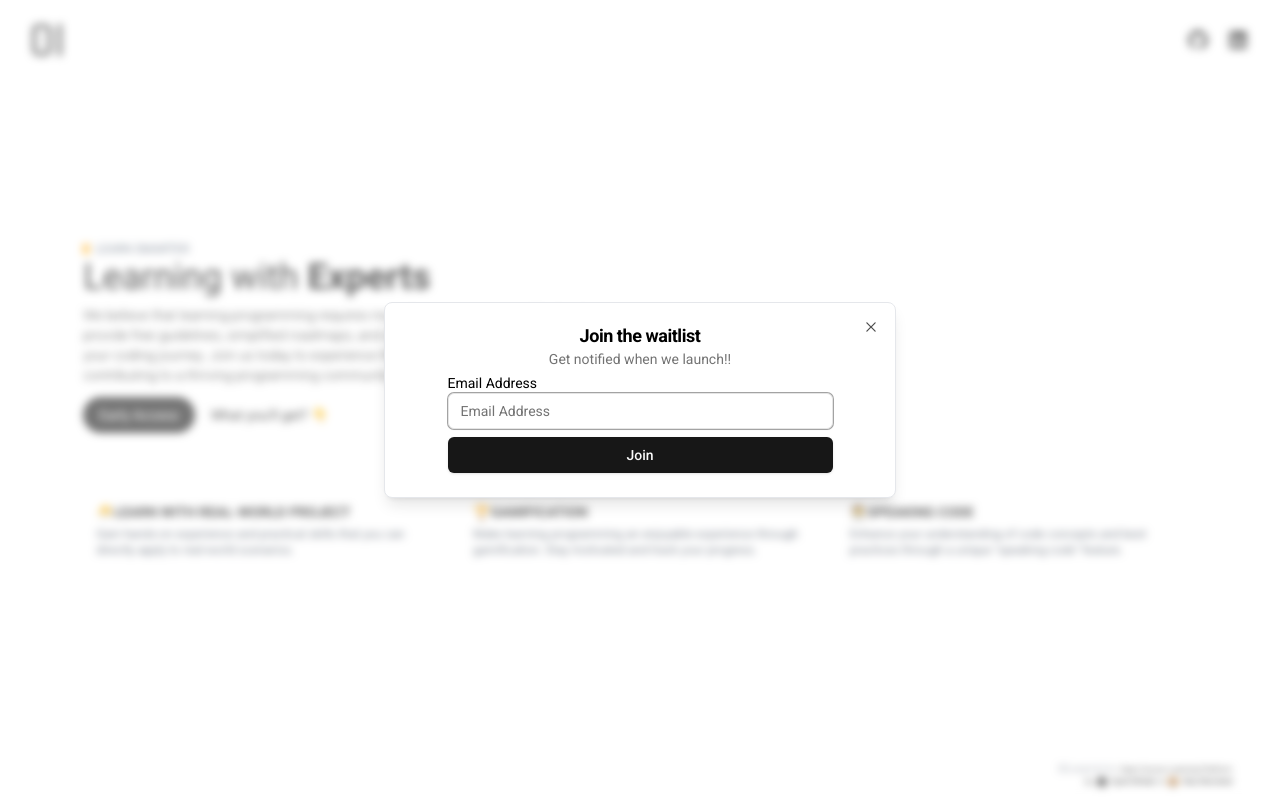
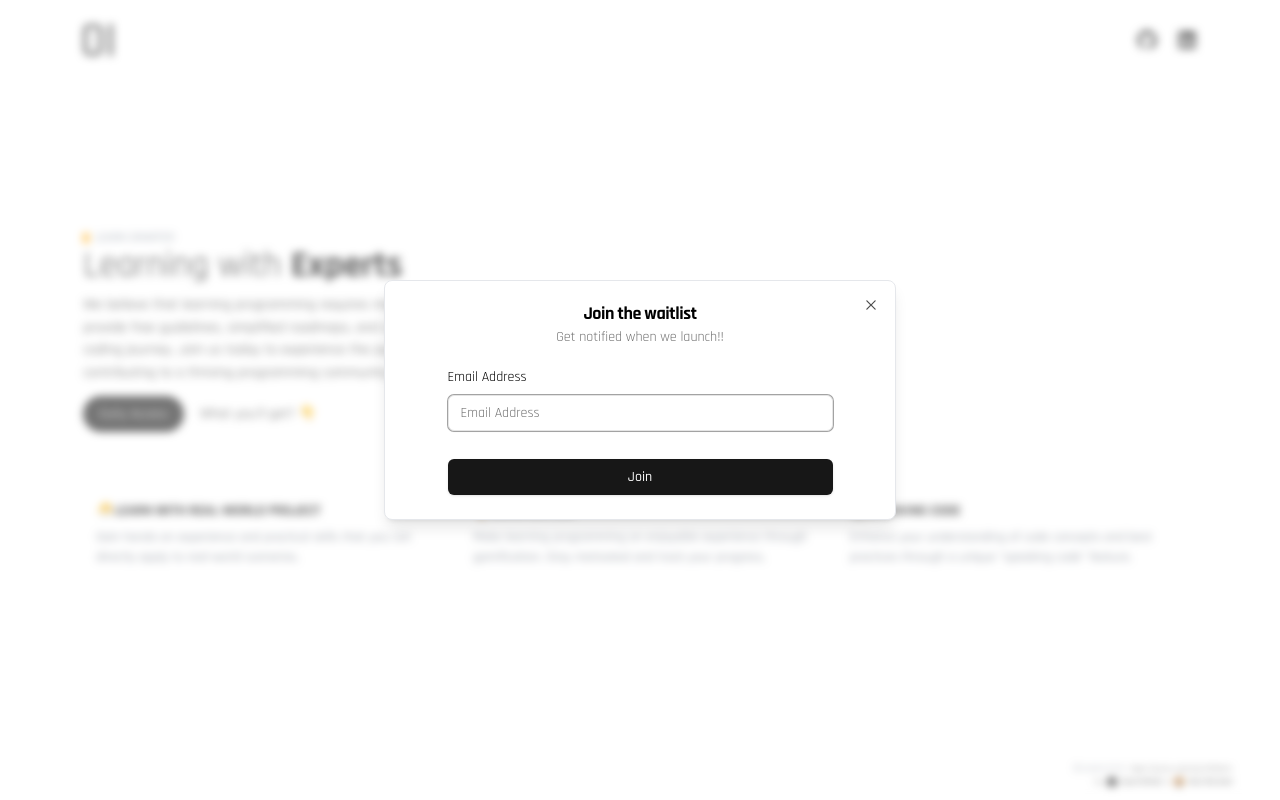
Before and after one commit to uqi-dev/olearnin, a Next.js app: page / in a window 1280 px wide. Both pictures are taken after a click on the button "Early Access". Built offline with nearby package versions, Linux system fonts and the light colour scheme; no server answers.

Commit message:
(fix): fix

```diff
--- a/src/app/components/Footer.tsx
+++ b/src/app/components/Footer.tsx
@@ -4,8 +4,10 @@ const Footer = () => {
   return (
     <footer className="px-12 flex flex-col  items-end justify-center py-3 w-full">
       <p className="text-[8px]">
-        <span className="text-gray-500 font-medium tracking-[2px] text-[10px]">OLearnin</span> | Open
-        Source Learning Platform
+        <span className="text-gray-500 font-medium tracking-[2px] text-[10px]">
+          OLearnin
+        </span>{" "}
+        | Open Source Learning Platform
       </p>
 
       <div className="flex items-center gap-1 text-[8px]">
--- a/src/app/components/Header.tsx
+++ b/src/app/components/Header.tsx
@@ -1,15 +1,10 @@
-import {
-  GitHubLogoIcon,
-  LinkedInLogoIcon,
-  TwitterLogoIcon,
-} from "@radix-ui/react-icons";
+import { GitHubLogoIcon, LinkedInLogoIcon } from "@radix-ui/react-icons";
 import Link from "next/link";
-import React from "react";
 
 const Header = () => {
   return (
-    <header className="fixed z-50 top-0 w-full bg-[#fff8] backdrop-blur-md">
-      <div className="md:container px-5 md:mx-auto py-6 flex items-center justify-between">
+    <header className="fixed z-50 px-[4%] top-0 w-full bg-[#fff8] backdrop-blur-md">
+      <div className="md:container md:mx-auto py-6 flex items-center justify-between">
         <img className="w-[30px]" src="/logo.svg" alt="" />
         <nav className="flex items-center gap-5">
           <Link href="https://github.com/uqi-dev/olearnin" target="__blank">
--- a/src/app/components/WaitlistModal.tsx
+++ b/src/app/components/WaitlistModal.tsx
@@ -42,12 +42,18 @@ const WaitlistModal = () => {
       </DialogTrigger>
       <DialogContent className="flex flex-col gap-1 items-center justify-center">
         <DialogTitle className="text-center">
-          {success ? "You're added to our waitlist!!" : "Join the waitlist"}
+          {success ? (
+            <>You&apos;re added to our waitlist!!</>
+          ) : (
+            <>Join the waitlist</>
+          )}
         </DialogTitle>
         <DialogDescription className="text-center">
-          {success
-            ? "You'll get an email when we launch. Stay tuned"
-            : "Get notified when we launch!!"}
+          {success ? (
+            <>You&apos;ll get an email when we launch. Stay tuned</>
+          ) : (
+            <>Get notified when we launch!!</>
+          )}
         </DialogDescription>
         {success ? (
           <div className="flex items-center justify-center flex-col">
@@ -66,8 +72,8 @@ const WaitlistModal = () => {
             </div>
           </div>
         ) : (
-          <form onSubmit={handleSubmit} className="w-10/12 text-sm">
-            <p>Email Address</p>
+          <form onSubmit={handleSubmit} className="w-10/12 mt-4 text-sm">
+            <p className="mb-2">Email Address</p>
             <Input
               value={email}
               onChange={(e) => {
@@ -76,7 +82,11 @@ const WaitlistModal = () => {
               type="email"
               placeholder="Email Address"
             />
-            <Button disabled={loading} className="mt-2 w-full" type="submit">
+            <Button
+              disabled={loading}
+              className="mt-7 hover:bg-orange-600 w-full"
+              type="submit"
+            >
               {loading && <Loader2 className="mr-2 h-4 w-4 animate-spin" />}
               Join
             </Button>
--- a/src/app/layout.tsx
+++ b/src/app/layout.tsx
@@ -1,11 +1,11 @@
+import { Rajdhani } from "next/font/google";
 import Footer from "./components/Footer";
 import Header from "./components/Header";
 import "./globals.css";
-import { Inter, Montserrat, Roboto } from "next/font/google";
 
-const font = Roboto({
+const font = Rajdhani({
   subsets: ["latin"],
-  weight: ["100", "300", "400", "500", "700", "900"],
+  weight: ["300", "400", "500", "700"],
 });
 
 export const metadata = {
--- a/src/app/page.tsx
+++ b/src/app/page.tsx
@@ -10,7 +10,7 @@ const HomePage = () => {
         <h1 className="text-4xl">
           Learning with <span className="font-semibold">Experts</span>
         </h1>
-        <p className="w-full lg:w-1/2 font-[300] my-2 mb-3 text-sm">
+        <p className="w-full lg:w-1/2 font-[400] my-2 mb-3 text-[15px]">
           {/* eslint-disable-next-line react/no-unescaped-entities */}
           We believe that learning programming requires more than just
           resources. That's why we provide free guidelines, simplified roadmaps,
@@ -20,30 +20,34 @@ const HomePage = () => {
         </p>
         <div className="flex items-center gap-4">
           <WaitlistModal />
-          <p className="text-sm">What you&apos;ll get? 👇</p>
+          <p className="text-[14.5px]">What you&apos;ll get? 👇</p>
         </div>
         <div className="flex mt-14 flex-wrap items-center justify-between">
           <div className="p-3 w-full md:w-[360px] border-transparent hover:border-slate-200 transition-all  rounded-lg border">
-            <h1 className="text-sm uppercase font-bold">
+            <h1 className="text-[14.5px] uppercase font-bold">
               🐣Learn with Real-World Project
             </h1>
-            <p className="text-xs mt-1 text-gray-700">
+            <p className="text-[13.5px] mt-1 text-gray-700">
               Gain hands-on experience and practical skills that you can
               directly apply to real-world scenarios.
             </p>
           </div>
 
           <div className="p-3 w-full md:w-[360px] border-transparent hover:border-slate-200 transition-all  rounded-lg border">
-            <h1 className="text-sm uppercase font-bold">🏆Gamification</h1>
-            <p className="text-xs mt-1 text-gray-700">
+            <h1 className="text-[14.5px] uppercase font-bold">
+              🏆Gamification
+            </h1>
+            <p className="text-[13.5px] mt-1 text-gray-700">
               Make learning programming an enjoyable experience through
               gamification. Stay motivated and track your progress.
             </p>
           </div>
 
           <div className="p-3 w-full md:w-[360px] border-transparent hover:border-slate-200 transition-all  rounded-lg border">
-            <h1 className=" text-sm uppercase font-bold">🧑‍💻Speaking Code</h1>
-            <p className="text-xs mt-1 text-gray-700">
+            <h1 className=" text-[14.5px] uppercase font-bold">
+              🧑‍💻Speaking Code
+            </h1>
+            <p className="text-[13.5px] mt-1 text-gray-700">
               {/* eslint-disable-next-line react/no-unescaped-entities */}
               Enhance your understanding of code concepts and best practices
               through a unique "speaking code" feature.
--- a/src/appwrite/appwrite.ts
+++ b/src/appwrite/appwrite.ts
@@ -3,13 +3,12 @@ import {
   Client as Appwrite,
   Databases,
   ID,
-  Models,
   Permission,
   Query,
   Storage,
 } from "appwrite";
 
-const databaseId = "64a64f004a2b892eb14f";
+const databaseId = process.env.NEXT_PUBLIC_DATABASE_ID;
 
 let api: any = {
   sdk: null,
@@ -21,7 +20,7 @@ let api: any = {
     let appwrite = new Appwrite();
     appwrite
       .setEndpoint("https://cloud.appwrite.io/v1")
-      .setProject("64820c2b7f745335aee6");
+      .setProject(process.env.NEXT_PUBLIC_PROJECT_ID!);
     const account = new Account(appwrite);
     const database = new Databases(appwrite);
     const storage = new Storage(appwrite);
--- a/src/lib/services/earlyaccess.service.ts
+++ b/src/lib/services/earlyaccess.service.ts
@@ -1,6 +1,6 @@
 import api from "@/appwrite/appwrite";
 
-const earlyAccessCollectionId = "64a64f0ba5913b7c850c";
+const earlyAccessCollectionId = "64a78dca2afaba2c1ef9";
 
 export const joinEarlyAccess = async (email: string) => {
   return await api.createDocument(earlyAccessCollectionId, { email: email });
```
Also changed, not shown: .eslintrc.json, 1 other file (tests, documents, lock files or other folders).
